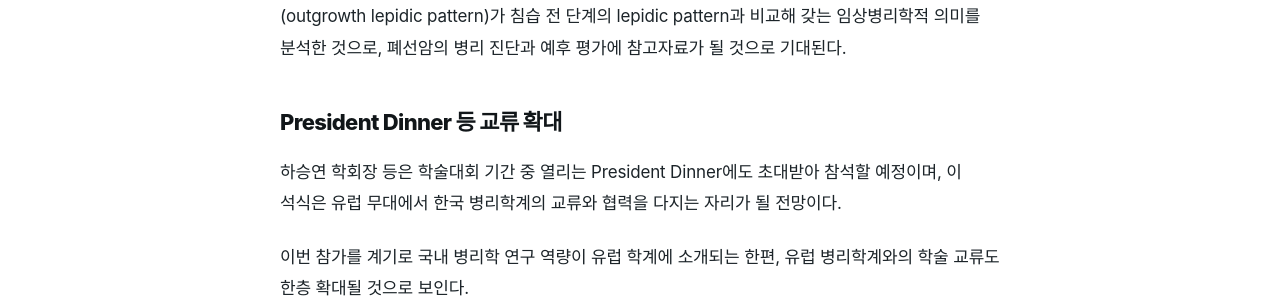
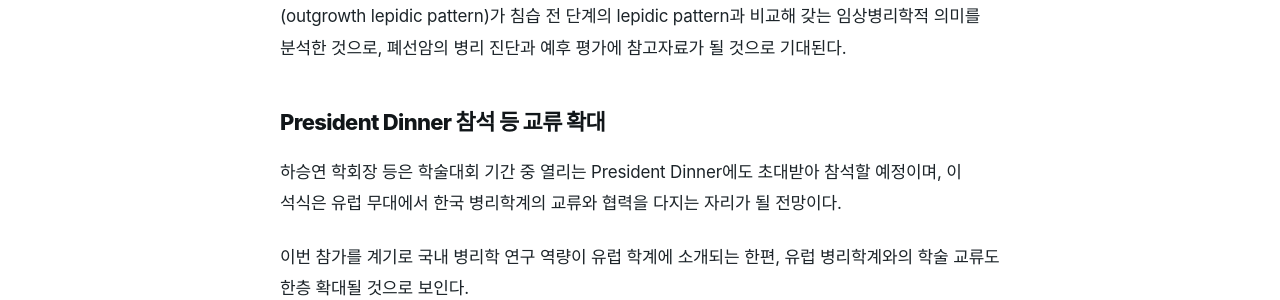
Before and after one commit to kokorojuin-tech/mt-news, a Jekyll site: the page built from _posts/2026-09-10-korean-pathology-ecp-2026.md, in a window 1280 px wide and 900 px high, scrolled down 1837 px. Shown: the part 151-451 px from the top of the window. Built offline with Jekyll 4.4.1, drawn with Linux system fonts in a browser that asks for light colours; some web fonts are replaced.

Commit message:
Update 2026-09-10-korean-pathology-ecp-2026.md

```diff
--- a/_posts/2026-09-10-korean-pathology-ecp-2026.md
+++ b/_posts/2026-09-10-korean-pathology-ecp-2026.md
@@ -34,7 +34,7 @@ Dinner(회장 만찬) 등 공식 일정에도 함께할 예정이다.
 
 이 연구는 폐선암의 조직학적 아형인 lepidic pattern 중 종양이 주변 정상 폐조직 쪽으로 자라나는 형태(outgrowth lepidic pattern)가 침습 전 단계의 lepidic pattern과 비교해 갖는 임상병리학적 의미를 분석한 것으로, 폐선암의 병리 진단과 예후 평가에 참고자료가 될 것으로 기대된다.
 
-## President Dinner 등 교류 확대
+## President Dinner 참석 등 교류 확대
 
 하승연 학회장 등은 학술대회 기간 중 열리는 President Dinner에도 초대받아 참석할 예정이며, 이 석식은 유럽 무대에서 한국 병리학계의 교류와 협력을 다지는 자리가 될 전망이다.
 
```
